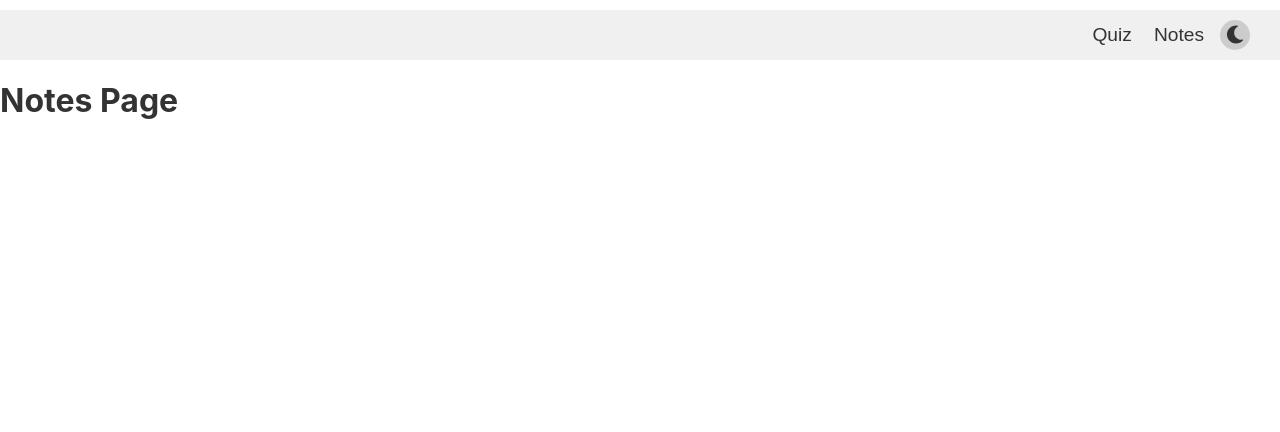
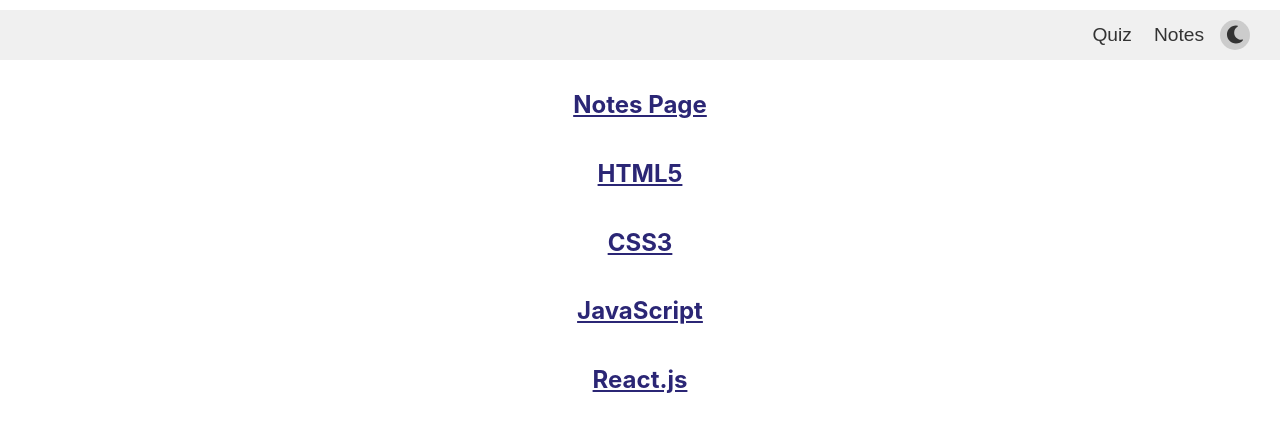
Before and after one commit to annie-uchiha/notes, a React (Create React App) app in the folder quiz-app/: page /notes in a window 1280 px wide. Shown: the top 432 px of the page. Built offline with nearby package versions, Linux system fonts and the light colour scheme.

Commit message:
working on notes page

```diff
--- /dev/null
+++ b/quiz-app/src/css/Notes.css
@@ -0,0 +1,8 @@
+.notes {
+  display: flex;
+  flex-direction: column;
+  justify-content: center;
+  text-align: center;
+  text-decoration: underline;
+  color: rgb(43, 38, 117);
+}
--- a/quiz-app/src/pages/Notes.js
+++ b/quiz-app/src/pages/Notes.js
@@ -1,10 +1,23 @@
 import React from "react";
+import "./Notes.scss";
 
 function Notes() {
   return (
-    <div>
+    <section className="notes">
       <h1>Notes Page</h1>
-    </div>
+      <div>
+        <h2>HTML5</h2>
+      </div>
+      <div>
+        <h2>CSS3</h2>
+      </div>
+      <div>
+        <h2>JavaScript</h2>
+      </div>
+      <div>
+        <h2>React.js</h2>
+      </div>
+    </section>
   );
 }
 
--- /dev/null
+++ b/quiz-app/src/pages/Notes.scss
@@ -0,0 +1,8 @@
+.notes {
+  display: flex;
+  flex-direction: column;
+  justify-content: center;
+  text-align: center;
+  text-decoration: underline;
+  color: rgb(43, 38, 117);
+}
```
